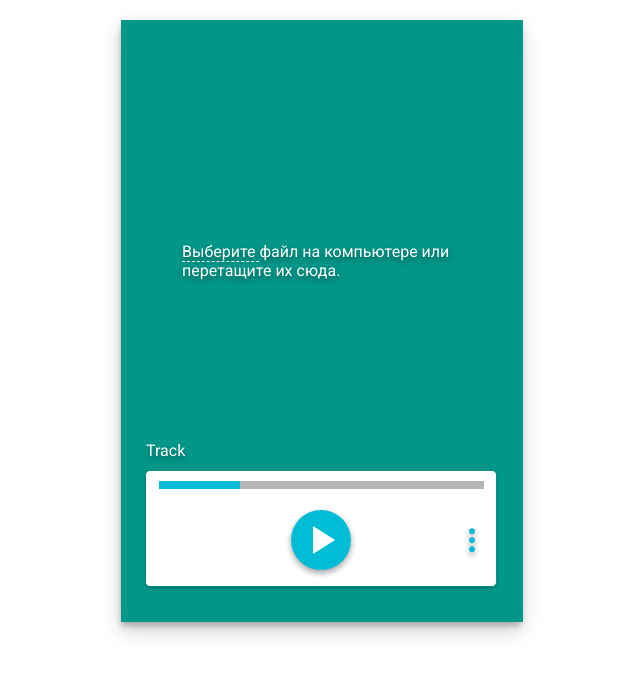
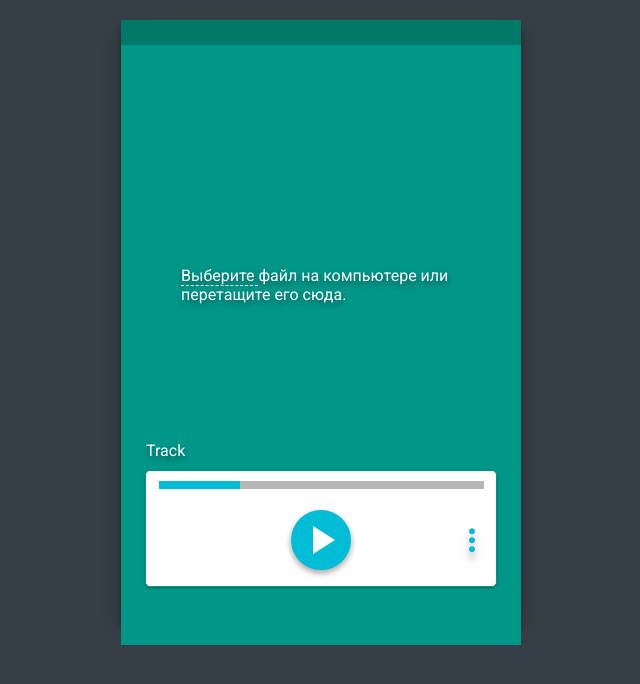
Before and after one commit to mkholodnyak/shri2015-task3, a website: page index.html in a window 1280 px wide. Shown: the whole page, without its empty margins (319-959 px from the left). Drawn offline with nearby package versions, Linux system fonts and the light colour scheme; files that its build step writes are made by us from their sources; files whose address does not match are found by name.

Commit message:
Добавил шапку плееру

```diff
--- a/app/css/_variables.scss
+++ b/app/css/_variables.scss
@@ -1,3 +1,5 @@
+$background-color: #363f45;
+
 $primary-color: #009688;
 $dark-primary-color: #00796B;
 $light-primary-color: #b2dfdb;
--- a/app/css/blocks/_player.scss
+++ b/app/css/blocks/_player.scss
@@ -7,7 +7,13 @@
   position: relative;
   @include shadow(3);
 
+  &__header {
+    height:25px;
+    background-color: $dark-primary-color;
+  }
+
   &__visualization {
+    box-sizing: border-box;
     height: 600px;
     width: 100%;
   }
--- a/app/css/blocks/_settings-button.scss
+++ b/app/css/blocks/_settings-button.scss
@@ -17,9 +17,9 @@
   font-size: 36px;
   background-color: transparent;
 
-  @include text_shadow(2);
+  @include text_shadow(3);
 
   &:active {
-    @include text_shadow(1);
+    @include text_shadow(2);
   }
 }
--- a/app/css/blocks/_visualization.scss
+++ b/app/css/blocks/_visualization.scss
@@ -4,7 +4,6 @@
   min-height: 600px;
   width: 100%;
   position: relative;
-  border: 1px solid $primary-color;
   color: $text-color;
   background-color: $primary-color;
 
--- a/app/css/main.scss
+++ b/app/css/main.scss
@@ -3,6 +3,8 @@
 
 body {
   margin: 0;
+  padding: 0;
+  font-family: 'Roboto', Arial, sans-serif;
 
-  font-family: 'Roboto', Arial, sans-serif;
+  background-color: $background-color;
 }
--- a/index.html
+++ b/index.html
@@ -10,17 +10,19 @@
 <body>
 <div class="wrapper">
     <div class="wrapper__content player">
-        <div class="player__visualization">
+        <header class="player__header">
+        </header>
+        <main class="player__visualization">
             <div class="visualization">
                 <form action="" class="visualization__drop-zone drag-n-drop-zone">
                     <label class="drag-n-drop-zone__input" for="#audio-input">Выберите
                     <input id="#audio-input" type="file" accept="audio/*"/>
                     </label>
-                    <span>  файл на компьютере или перетащите их сюда.</span>
+                    <span>  файл на компьютере или перетащите его сюда.</span>
 
                 </form>
             </div>
-        </div>
+        </main>
         <div class="player__controls control-panel">
             <div class="control-panel__title">Track</div>
             <div class="control-panel__progress">
@@ -35,5 +37,6 @@
         </div>
     </div>
 </div>
+<script src="app/js/Bundle/index.Bundle.js"></script>
 </body>
 </html>
```
